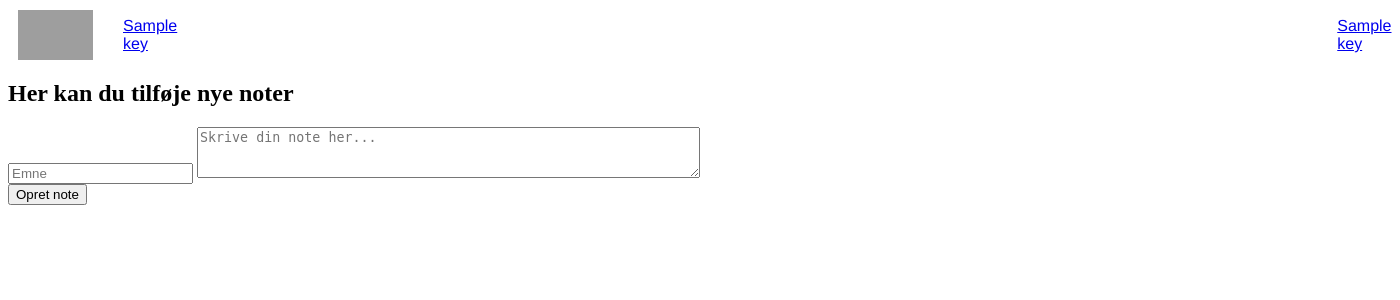
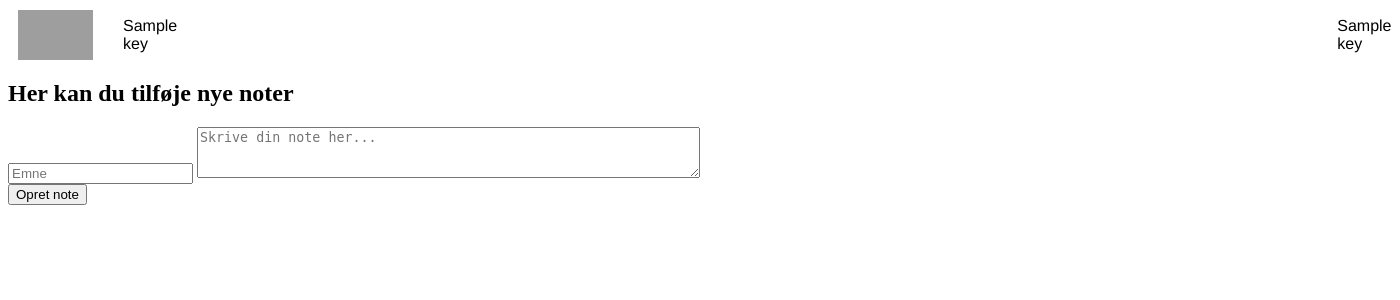
Before and after one commit to NikolaiLi/TrueNotes, a Python web app: template templates/opret.html in a window 1400 px wide. Shown: the top 300 px of the page. Run offline with Jinja, Linux system fonts and the light colour scheme; the template is opened without the code that fills it: most values are stand-ins (such as "Sample title", 1, 10 or a date in 2020); grey boxes are pictures that could not be loaded.

Commit message:
css updates

```diff
--- a/static/styles.css
+++ b/static/styles.css
@@ -2,6 +2,11 @@
   display: flex;
   margin: 10px;
   font-family: 'Franklin Gothic Medium', 'Arial Narrow', Arial, sans-serif;
+}
+
+.header * {
+  text-decoration: none;
+  color: black;
 }
 
 .logo{
@@ -28,3 +33,7 @@
 .navbar-right * {
   margin-left: 1150px;
 }
+
+.contents * {
+  flex-direction: column;
+}
```
